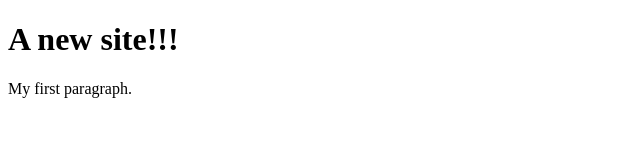
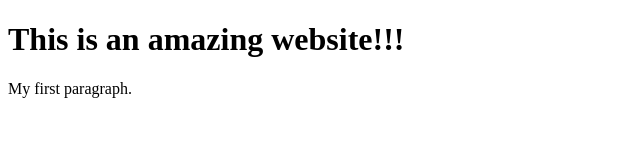
Before and after one commit to steliosDatalabs/my-1st-website, a plain HTML site: page index.html in a window 1280 px wide. Shown: the whole page, without its empty margins (0-640 px from the left). Drawn offline with Linux system fonts and the light colour scheme.

Commit message:
Update index.html
a much needed change

```diff
--- a/index.html
+++ b/index.html
@@ -2,7 +2,7 @@
 <html>
 <body>
 
-<h1>A new site!!!</h1>
+<h1>This is an amazing website!!!</h1>
 
 <p>My first paragraph.</p>
 
```
